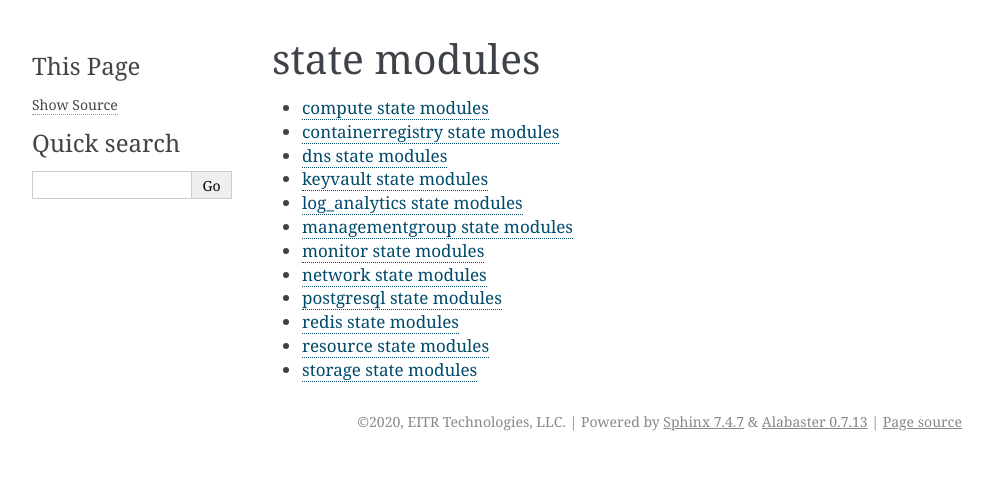
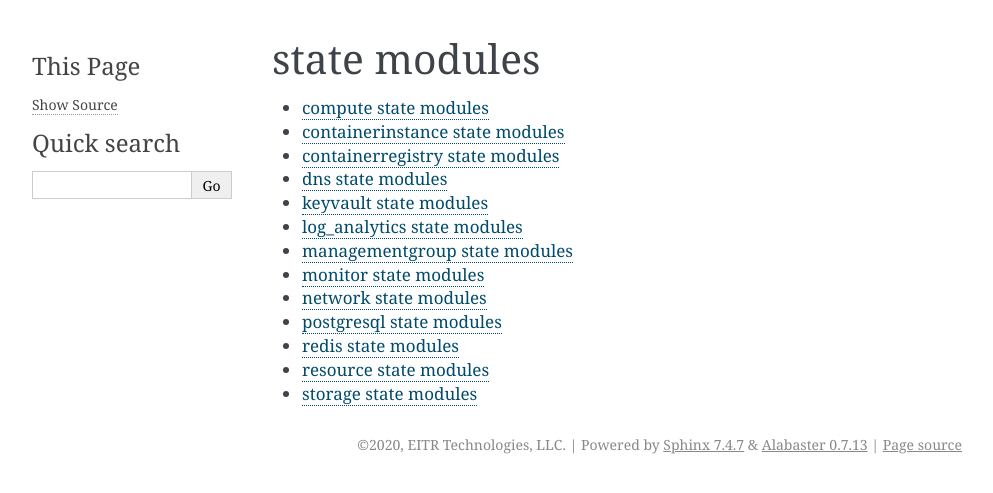
Before and after one commit to eitrtechnologies/idem-azurerm, a Sphinx documentation site: the page built from docs/ref/states/all/index.rst, in a window 1280 px wide. Shown: the top 493 px of the page, without its empty margins (148-1141 px from the left). Built offline with Sphinx 7.4.7, drawn with Linux system fonts in a browser that asks for light colours.

Commit message:
add files for autodoc generation

```diff
--- /dev/null
+++ b/docs/ref/exec/all/containerinstance/group.rst
@@ -0,0 +1,6 @@
+====================================
+exec.azurerm.containerinstance.group
+====================================
+
+.. automodule:: idem_azurerm.exec.azurerm.containerinstance.group
+    :members:
--- a/docs/ref/exec/all/index.rst
+++ b/docs/ref/exec/all/index.rst
@@ -8,6 +8,7 @@ execution modules
 
    authorization/index
    compute/index
+   containerinstance/index
    containerregistry/index
    dns/index
    keyvault/index
--- /dev/null
+++ b/docs/ref/states/all/containerinstance/group.rst
@@ -0,0 +1,6 @@
+======================================
+states.azurerm.containerinstance.group
+======================================
+
+.. automodule:: idem_azurerm.states.azurerm.containerinstance.group
+    :members:
--- /dev/null
+++ b/docs/ref/states/all/containerinstance/index.rst
@@ -0,0 +1,9 @@
+===============================
+containerinstance state modules
+===============================
+
+.. toctree::
+   :maxdepth: 1
+   :glob:
+
+   group
--- a/docs/ref/states/all/index.rst
+++ b/docs/ref/states/all/index.rst
@@ -7,6 +7,7 @@ state modules
    :glob:
 
    compute/index
+   containerinstance/index
    containerregistry/index
    dns/index
    keyvault/index
```
Also changed, not shown: docs/ref/exec/all/containerinstance/index.rst (added, +9 -0 lines).
